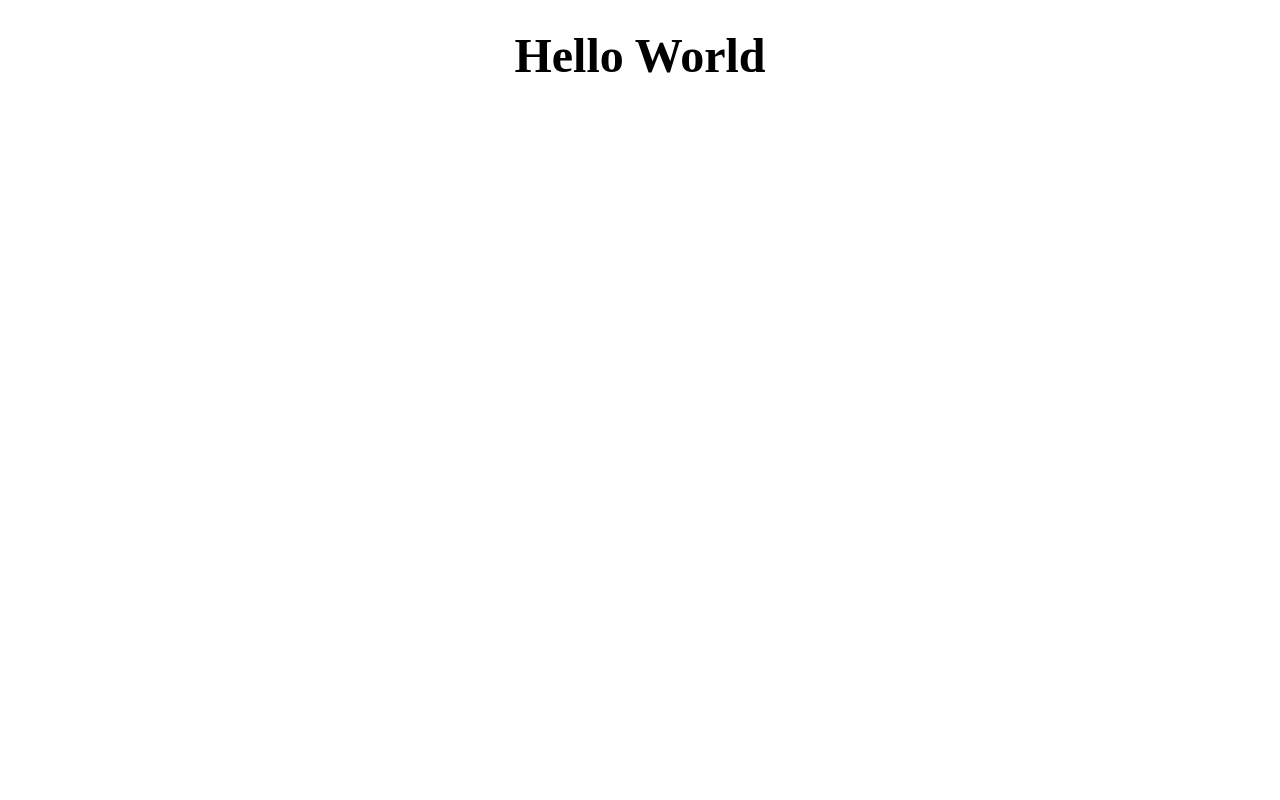
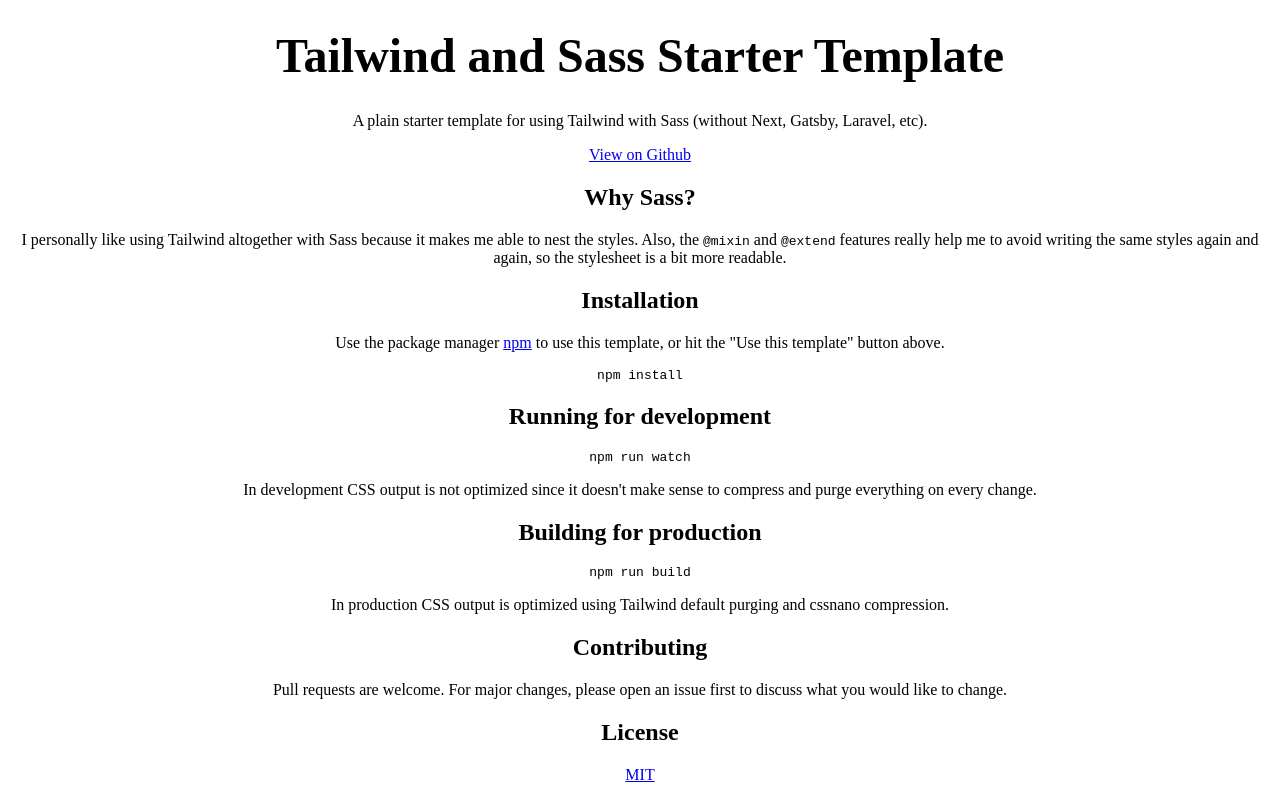
Before and after one commit to mufidu/tailwind-sass-starter, a website: page index.html in a window 1280 px wide. Drawn offline with Linux system fonts and the light colour scheme.

Commit message:
Update index.html
So it contains the same contents in the readme.

```diff
--- a/index.html
+++ b/index.html
@@ -5,9 +5,57 @@
         <meta http-equiv="X-UA-Compatible" content="IE=edge" />
         <meta name="viewport" content="width=device-width, initial-scale=1.0" />
         <link rel="stylesheet" href="css/styles.css" />
-        <title>Document</title>
+        <title>Tailwind & Sass Starter</title>
     </head>
     <body>
-        <h1>Hello World</h1>
+        <h1 id="tailwind-and-sass-starter-template">
+            Tailwind and Sass Starter Template
+        </h1>
+        <p>
+            A plain starter template for using Tailwind with Sass (without Next,
+            Gatsby, Laravel, etc).
+        </p>
+        <p>
+            <a href="https://github.com/mufidu/tailwind-sass-starter"
+                >View on Github</a
+            >
+        </p>
+        <h2 id="why-sass-">Why Sass?</h2>
+        <p>
+            I personally like using Tailwind altogether with Sass because it
+            makes me able to nest the styles. Also, the <code>@mixin</code> and
+            <code>@extend</code> features really help me to avoid writing the
+            same styles again and again, so the stylesheet is a bit more
+            readable.
+        </p>
+        <h2 id="installation">Installation</h2>
+        <p>
+            Use the package manager <a href="https://www.npmjs.com">npm</a> to
+            use this template, or hit the &quot;Use this template&quot; button
+            above.
+        </p>
+        <pre><code class="lang-bash">npm <span class="hljs-keyword">install</span>
+</code></pre>
+        <h2 id="running-for-development">Running for development</h2>
+        <pre><code class="lang-bash">npm <span class="hljs-keyword">run</span><span class="bash"> watch</span>
+</code></pre>
+        <p>
+            In development CSS output is not optimized since it doesn&#39;t make
+            sense to compress and purge everything on every change.
+        </p>
+        <h2 id="building-for-production">Building for production</h2>
+        <pre><code class="lang-bash">npm <span class="hljs-keyword">run</span><span class="bash"> build</span>
+</code></pre>
+        <p>
+            In production CSS output is optimized using Tailwind default purging
+            and cssnano compression.
+        </p>
+        <h2 id="contributing">Contributing</h2>
+        <p>
+            Pull requests are welcome. For major changes, please open an issue
+            first to discuss what you would like to change.
+        </p>
+        <h2 id="license">License</h2>
+        <p><a href="https://choosealicense.com/licenses/mit/">MIT</a></p>
     </body>
 </html>
--- a/sass/main.scss
+++ b/sass/main.scss
@@ -2,6 +2,10 @@
 @import "tailwindcss/components.css";
 @import "tailwindcss/utilities.css";
 
+body {
+    @apply text-center;
+}
+
 h1 {
-    @apply text-5xl text-center mt-8;
+    @apply text-5xl mt-8;
 }
```
Also changed, not shown: css/styles.css.
